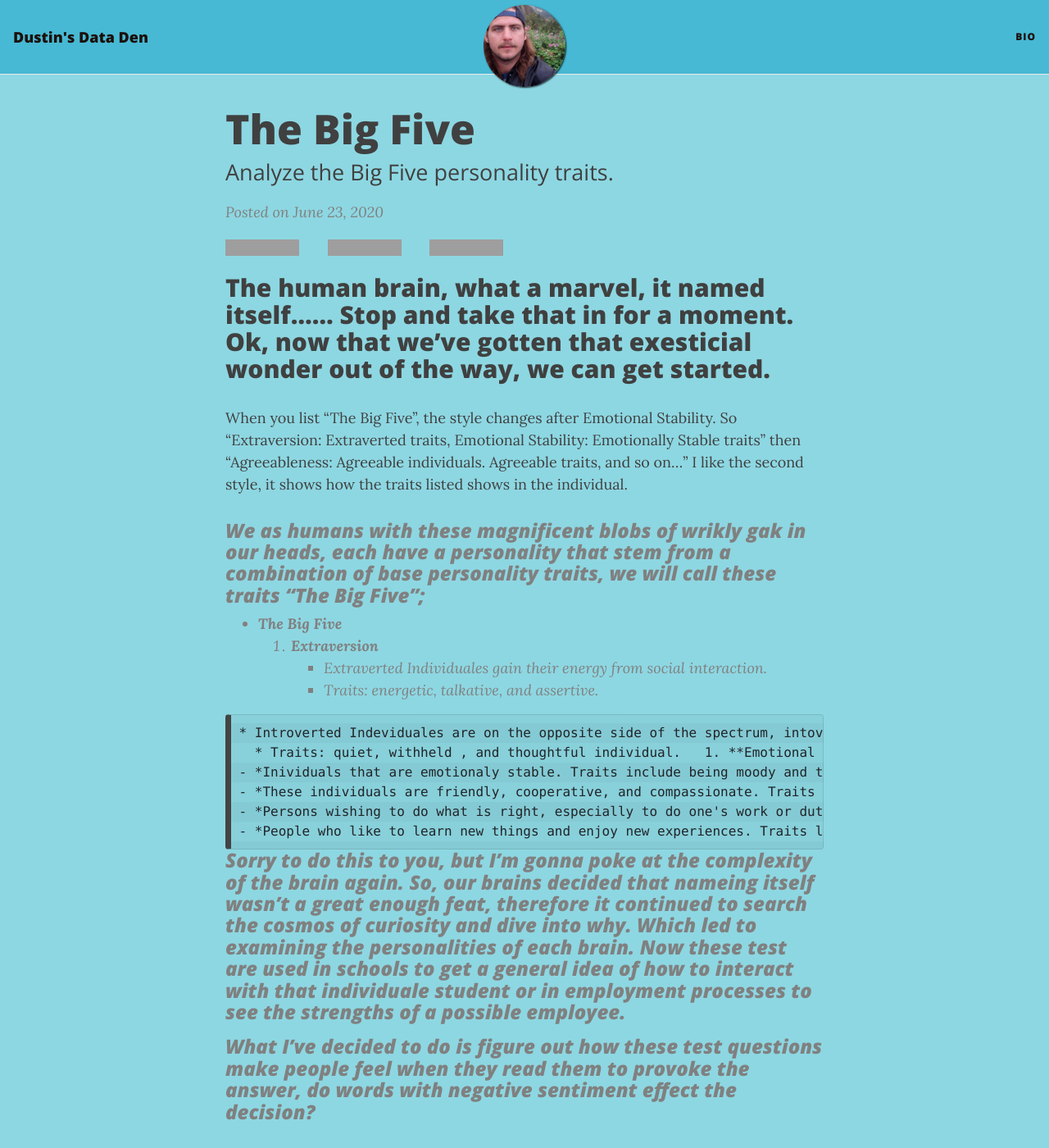
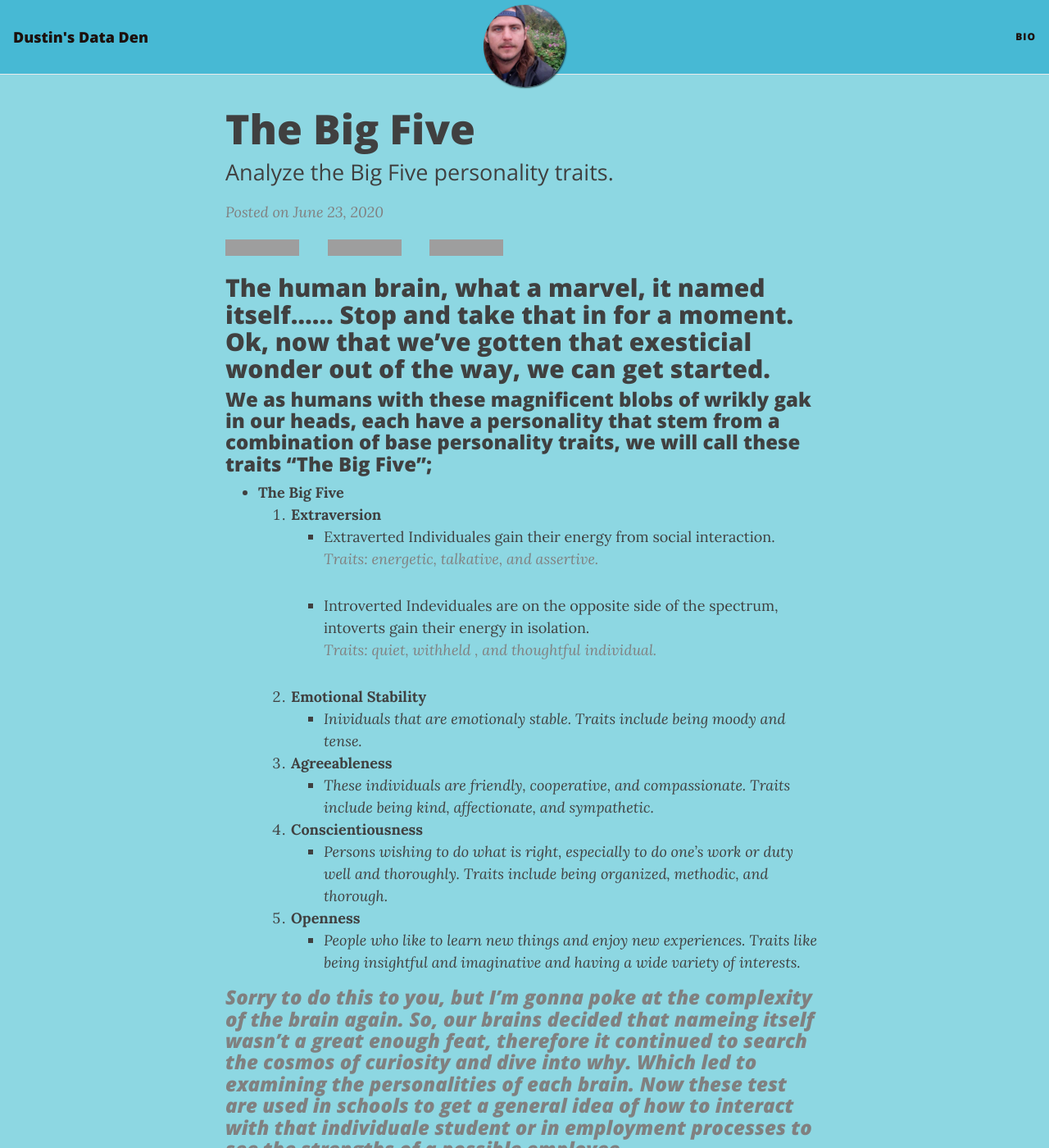
Before and after one commit to dustin-py/dustin-py.github.io, a Jekyll site: the page built from _posts/2020-06-23-myfirstpost.md, in a window 1280 px wide and 1400 px high. Shown: the whole window at 82% size. Built offline with Jekyll 4.4.1, drawn with Linux system fonts in a browser that asks for light colours; nearby versions of some CDN libraries; grey boxes are pictures that could not be loaded.

Commit message:
Update 2020-06-23-myfirstpost.md

```diff
--- a/_posts/2020-06-23-myfirstpost.md
+++ b/_posts/2020-06-23-myfirstpost.md
@@ -9,22 +9,24 @@ comments: true
 ---
 ## The human brain, what a marvel, it named itself...... Stop and take that in for a moment. Ok, now that we've gotten that exesticial wonder out of the way, we can get started.
 
-When you list "The Big Five", the style changes after Emotional Stability. So "Extraversion: Extraverted traits, Emotional Stability: Emotionally Stable traits" then "Agreeableness: Agreeable individuals. Agreeable traits, and so on..." I like the second style, it shows how the traits listed shows in the individual.
 
-> ### We as humans with these magnificent blobs of wrikly gak in our heads, each have a personality that stem from a combination of base personality traits, we will call these traits "The Big Five";
+### We as humans with these magnificent blobs of wrikly gak in our heads, each have a personality that stem from a combination of base personality traits, we will call these traits "The Big Five";
 - **The Big Five**
   1. **Extraversion**
     * Extraverted Individuales gain their energy from social interaction.
-      * Traits: energetic, talkative, and assertive.
+    > Traits: energetic, talkative, and assertive.
+    * Introverted Indeviduales are on the opposite side of the spectrum, intoverts gain their energy in isolation.
+    > Traits: quiet, withheld , and thoughtful individual.
 
-    * Introverted Indeviduales are on the opposite side of the spectrum, intoverts gain their energy in isolation.
-      * Traits: quiet, withheld , and thoughtful individual.
   1. **Emotional Stability**
     - *Inividuals that are emotionaly stable. Traits include being moody and tense.*
+
   1. **Agreeableness**
     - *These individuals are friendly, cooperative, and compassionate. Traits include being kind, affectionate, and sympathetic.*
+
   1. **Conscientiousness**
     - *Persons wishing to do what is right, especially to do one's work or duty well and thoroughly. Traits include being organized, methodic, and thorough.*
+
   1. **Openness**
     - *People who like to learn new things and enjoy new experiences. Traits like being insightful and imaginative and having a wide variety of interests.*
 
```
